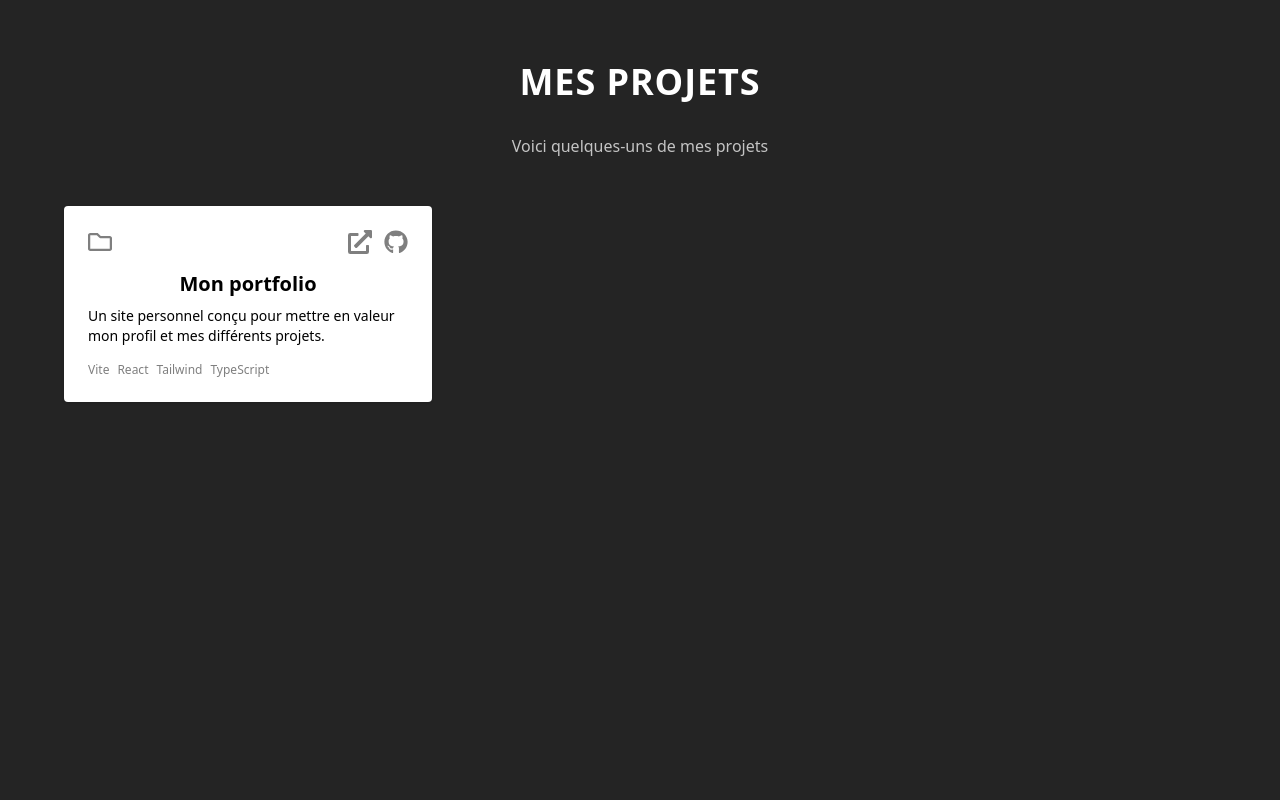
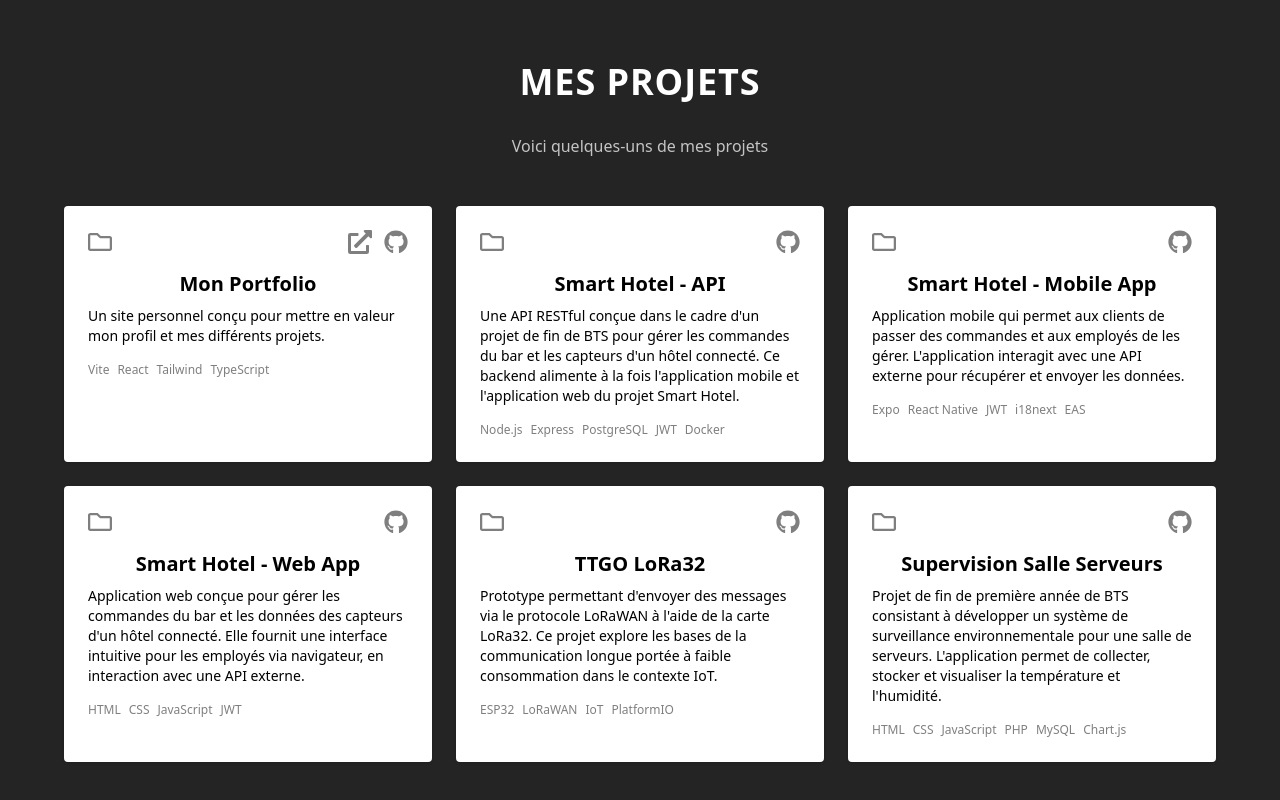
Before and after one commit to alexwauquier/alexwauquier.com, a React (Vite) app: page / in a window 1280 px wide. Shown: the part 1602-2402 px from the top of the page. Built offline with nearby package versions, Linux system fonts and the light colour scheme.

Commit message:
feat: add projects

```diff
--- a/src/data/projects.ts
+++ b/src/data/projects.ts
@@ -8,13 +8,49 @@ export interface Project {
 
 const projects: Project[] = [
   {
-    title: "Mon portfolio",
+    title: "Mon Portfolio",
     description:
       "Un site personnel conçu pour mettre en valeur mon profil et mes différents projets.",
     tags: ["Vite", "React", "Tailwind", "TypeScript"],
     github: "https://github.com/alexwauquier/alexwauquier.com",
     external: "https://alexwauquier.com",
   },
+  {
+    title: "Smart Hotel - API",
+    description:
+      "Une API RESTful conçue dans le cadre d'un projet de fin de BTS pour gérer les commandes du bar et les capteurs d'un hôtel connecté. Ce backend alimente à la fois l'application mobile et l'application web du projet Smart Hotel.",
+    tags: ["Node.js", "Express", "PostgreSQL", "JWT", "Docker"],
+    github: "https://github.com/alexwauquier/smart-hotel-api",
+  },
+  {
+    title: "Smart Hotel - Mobile App",
+    description:
+      "Application mobile qui permet aux clients de passer des commandes et aux employés de les gérer. L'application interagit avec une API externe pour récupérer et envoyer les données.",
+    tags: ["Expo", "React Native", "JWT", "i18next", "EAS"],
+    github: "https://github.com/alexwauquier/smart-hotel-mobile-app",
+  },
+  {
+    title: "Smart Hotel - Web App",
+    description:
+      "Application web conçue pour gérer les commandes du bar et les données des capteurs d'un hôtel connecté. Elle fournit une interface intuitive pour les employés via navigateur, en interaction avec une API externe.",
+    tags: ["HTML", "CSS", "JavaScript", "JWT"],
+    github: "https://github.com/alexwauquier/smart-hotel-web-app",
+  },
+  {
+    title: "TTGO LoRa32",
+    description:
+      "Prototype permettant d'envoyer des messages via le protocole LoRaWAN à l'aide de la carte LoRa32. Ce projet explore les bases de la communication longue portée à faible consommation dans le contexte IoT.",
+    tags: ["ESP32", "LoRaWAN", "IoT", "PlatformIO"],
+    github: "https://github.com/alexwauquier/ttgo-lora32",
+  },
+  {
+    title: "Supervision Salle Serveurs",
+    description:
+      "Projet de fin de première année de BTS consistant à développer un système de surveillance environnementale pour une salle de serveurs. L'application permet de collecter, stocker et visualiser la température et l'humidité.",
+    tags: ["HTML", "CSS", "JavaScript", "PHP", "MySQL", "Chart.js"],
+    github:
+      "https://github.com/alexwauquier/projet-iot-supervision-salle-serveurs",
+  },
 ]
 
 export default projects
```
